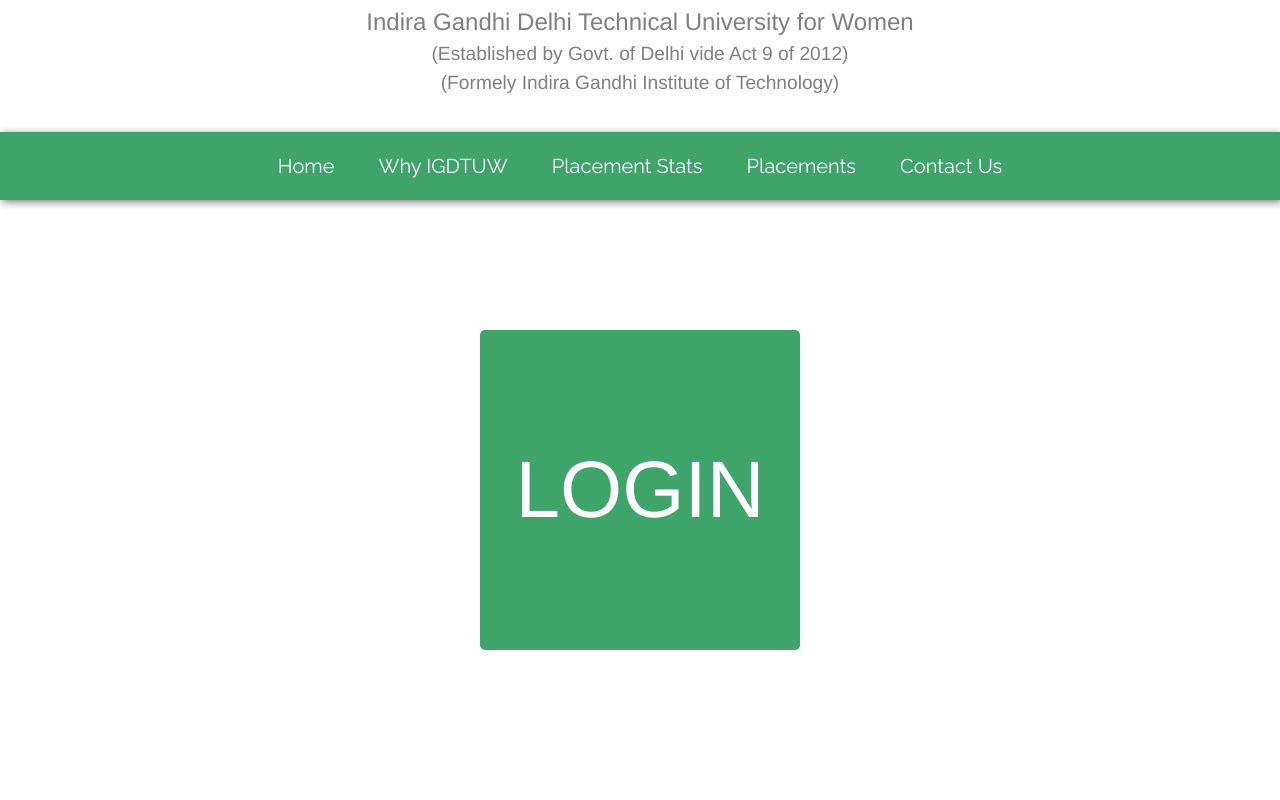
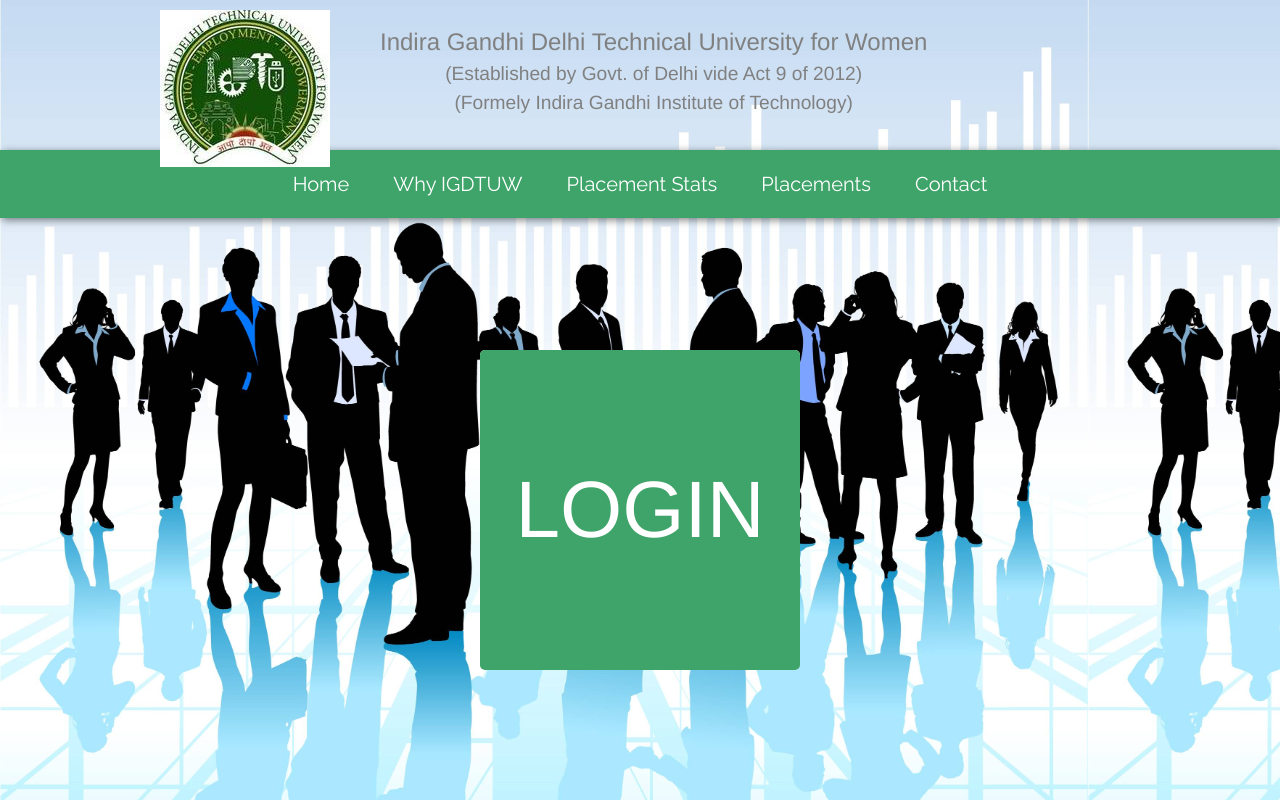
Before and after one commit to tanya-vedi/TnpTask, a plain HTML site: page index.html in a window 1280 px wide. Drawn offline with nearby package versions, Linux system fonts and the light colour scheme.

Commit message:
changes made

```diff
--- a/css/style.css
+++ b/css/style.css
@@ -1,13 +1,19 @@
 @import url(https://fonts.googleapis.com/css?family=Raleway);
+
+head{
+  background: none;
+}
+
 body {
   margin: 0px;
+
 }
 nav {
-  margin-top: 40px;
-  padding: 24px;
+  padding: 24px 10px;
   text-align: center;
   font-family: Raleway;
   box-shadow: 2px 2px 8px rgba(0, 0, 0, 0.5);
+  margin-top: -20px;
 }
 #nav-1 {
   background: #3fa46a;
@@ -35,26 +41,45 @@ nav {
   box-sizing: border-box;
 }
 
+.head1
+{
+  display: -webkit-inline-box;
+  text-align: center;
+  padding-left: 10px;
+  padding-right: 10px;
+  text-decoration: none;
+}
 
+.head1 img
+{
+  height: 80%;
+  margin-top: 10px;
+  padding-left: 150px;
+  padding-right: 0px;
+}
 body {
 
   font: 100%/1 "Helvetica Neue", Arial, sans-serif;
 }
 
 h4,h6{
- margin-top: 10px;
  margin-bottom: 10px;
  color: grey;
+   padding: 0px 0;
+  margin: 0 50px;
 }
 
 h4
 {
+  margin-top: 30px;
   font-size: 150%;
 }
 
 h6{
+ margin-top: 10px;
 font-size: 120%;
 }
+
 
 .login {
   position: absolute;
@@ -67,7 +92,7 @@ font-size: 120%;
   background-color: whitesmoke;
   border-radius: 5px;
   overflow: hidden;
-  margin-top: -70px !important;
+  margin-top: -50px !important;
 }
 .login:hover > .login-header, .login.focused > .login-header {
   width: 2rem;
--- a/index.html
+++ b/index.html
@@ -6,26 +6,28 @@
   <link rel="stylesheet" href="https://cdnjs.cloudflare.com/ajax/libs/meyer-reset/2.0/reset.min.css">
   <link rel="stylesheet" type="text/css" href="css/style.css">
   <script src="https://cdnjs.cloudflare.com/ajax/libs/prefixfree/1.0.7/prefixfree.min.js"></script>
-     <div>
-       <center>
+
+     <div class="head1">
+       <img src="IGDTUW-Logo.jpg" >
+      <div>
         <h4>Indira Gandhi Delhi Technical University for Women</h4>
         <h6>(Established by Govt. of Delhi vide Act 9 of 2012)</h6>
         <h6>(Formely Indira Gandhi Institute of Technology)</h6>
-       </center>
+        </div>
      </div>
+
+
 </head>
 
-<nav id="nav-1">
+<body style="background-image: url('download.jpg');background-size: 85%;">
+  <nav id="nav-1">
   <a class="link-1" href="#">Home</a>
   <a class="link-1" href="#">Why IGDTUW</a>
   <a class="link-1" href="#">Placement Stats</a>
   <a class="link-1" href="#">Placements</a>
-  <a class="link-1" href="#">Contact Us</a>
+  <a class="link-1" href="#">Contact</a>
 </nav>
 
-
-
-<body>
 
 <div class="login">
   <header class="login-header"><span class="text">LOGIN</span><span class="loader"></span></header>
```
Also changed, not shown: IGDTUW-Logo.jpg (added), download.jpg (added).
